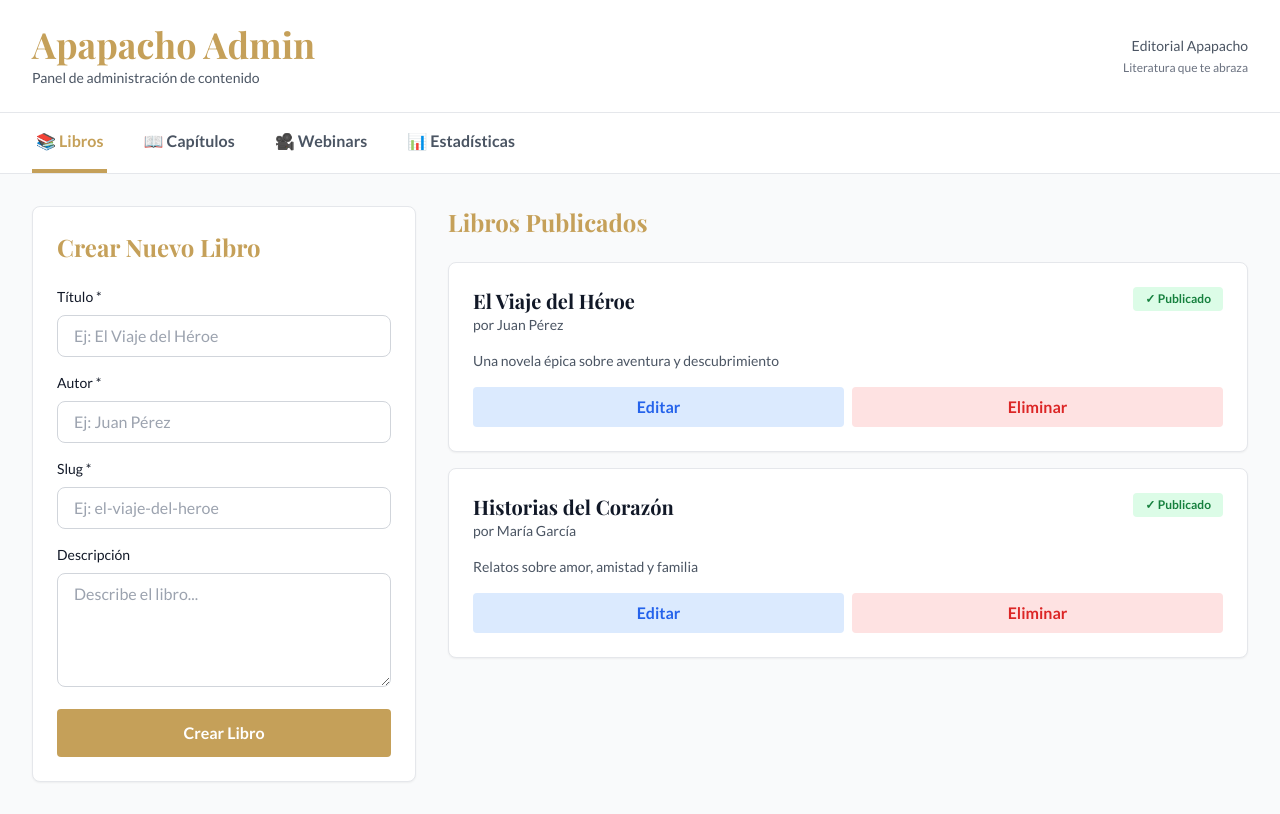
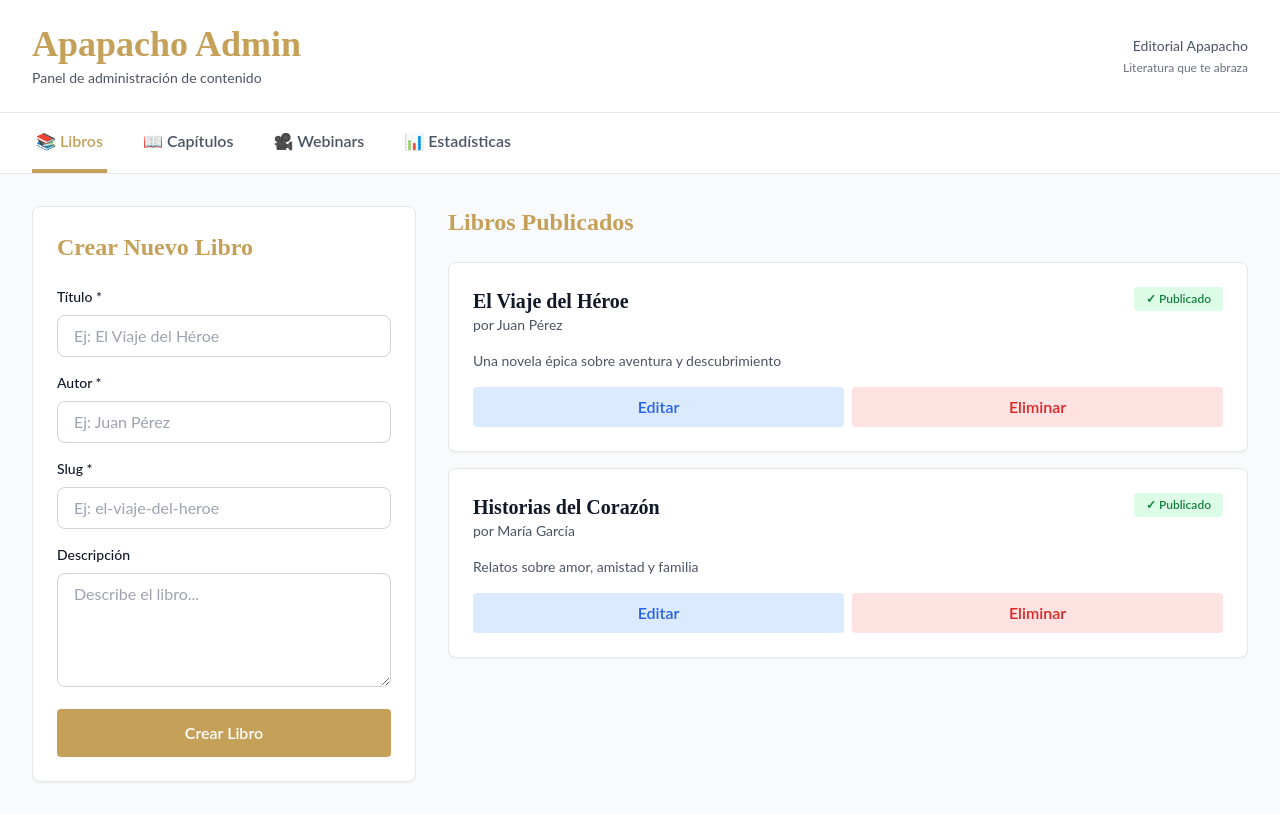
Before and after one commit to sabuat/apapacho-admin, a Next.js app: page / in a window 1280 px wide. Built offline with nearby package versions, Linux system fonts and the light colour scheme.

Commit message:
Changes to be committed: 	modified:   app/globals.css 	modified:   tailwind.config.js

```diff
--- a/app/globals.css
+++ b/app/globals.css
@@ -1,5 +1,3 @@
-@import url('https://fonts.googleapis.com/css2?family=Playfair+Display:wght@400;500;600;700&family=Lato:wght@300;400;500;700&display=swap');
-
 @tailwind base;
 @tailwind components;
 @tailwind utilities;
@@ -30,6 +28,7 @@ h1, h2, h3, h4, h5, h6 {
   font-family: 'Playfair Display', serif;
 }
 
+@layer components {
   .btn-primary {
     @apply px-6 py-3 bg-gold text-white rounded font-semibold hover:opacity-90 transition;
   }
@@ -61,3 +60,4 @@ h1, h2, h3, h4, h5, h6 {
   .text-red {
     color: var(--color-red);
   }
+}
--- a/tailwind.config.js
+++ b/tailwind.config.js
@@ -1,9 +1,9 @@
 /** @type {import('tailwindcss').Config} */
 module.exports = {
   content: [
+    './app/**/*.{js,ts,jsx,tsx,mdx}',
     './pages/**/*.{js,ts,jsx,tsx,mdx}',
     './components/**/*.{js,ts,jsx,tsx,mdx}',
-    './app/**/*.{js,ts,jsx,tsx,mdx}',
   ],
   theme: {
     extend: {
```
Lines whose indentation alone changed are shown as unchanged.
